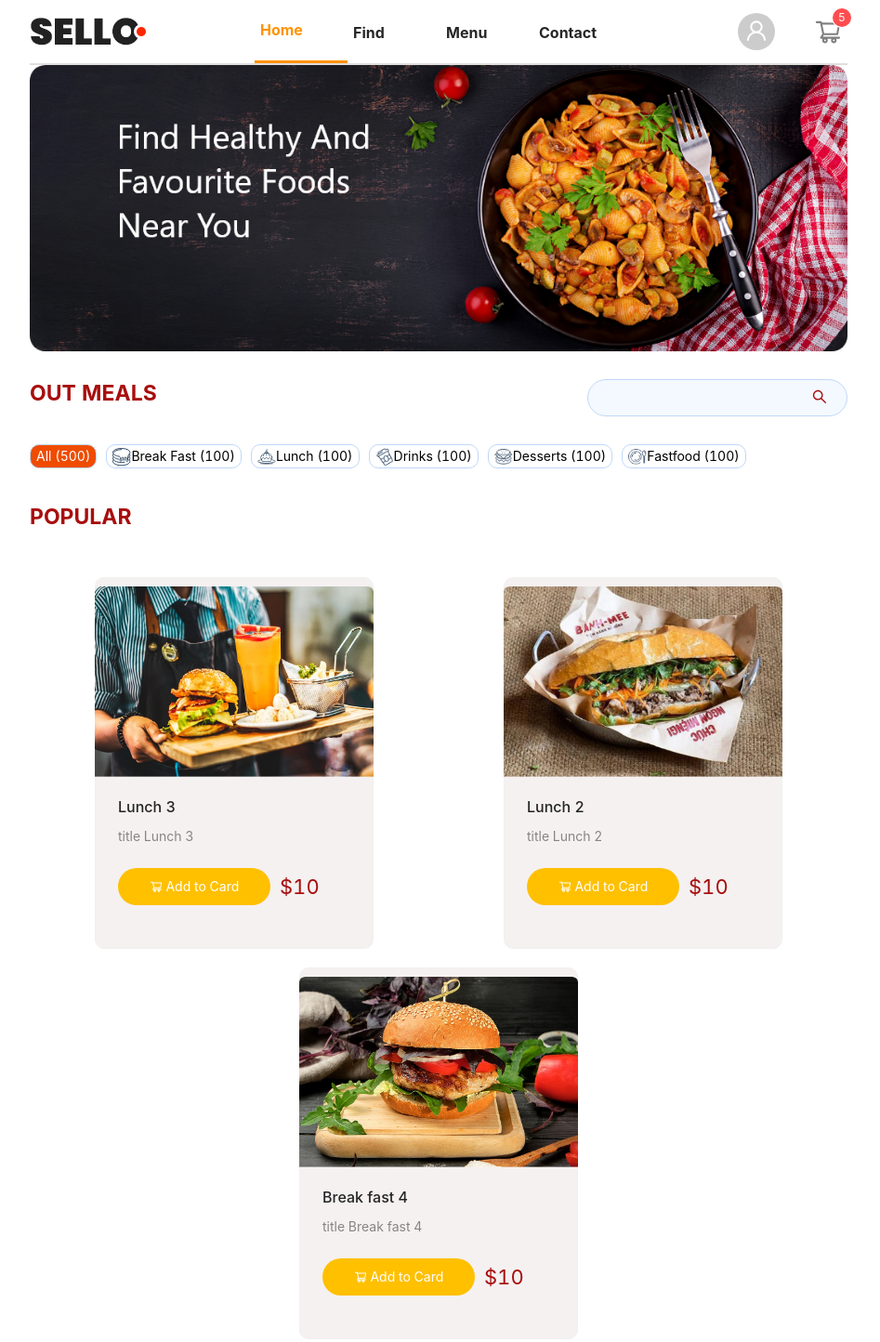
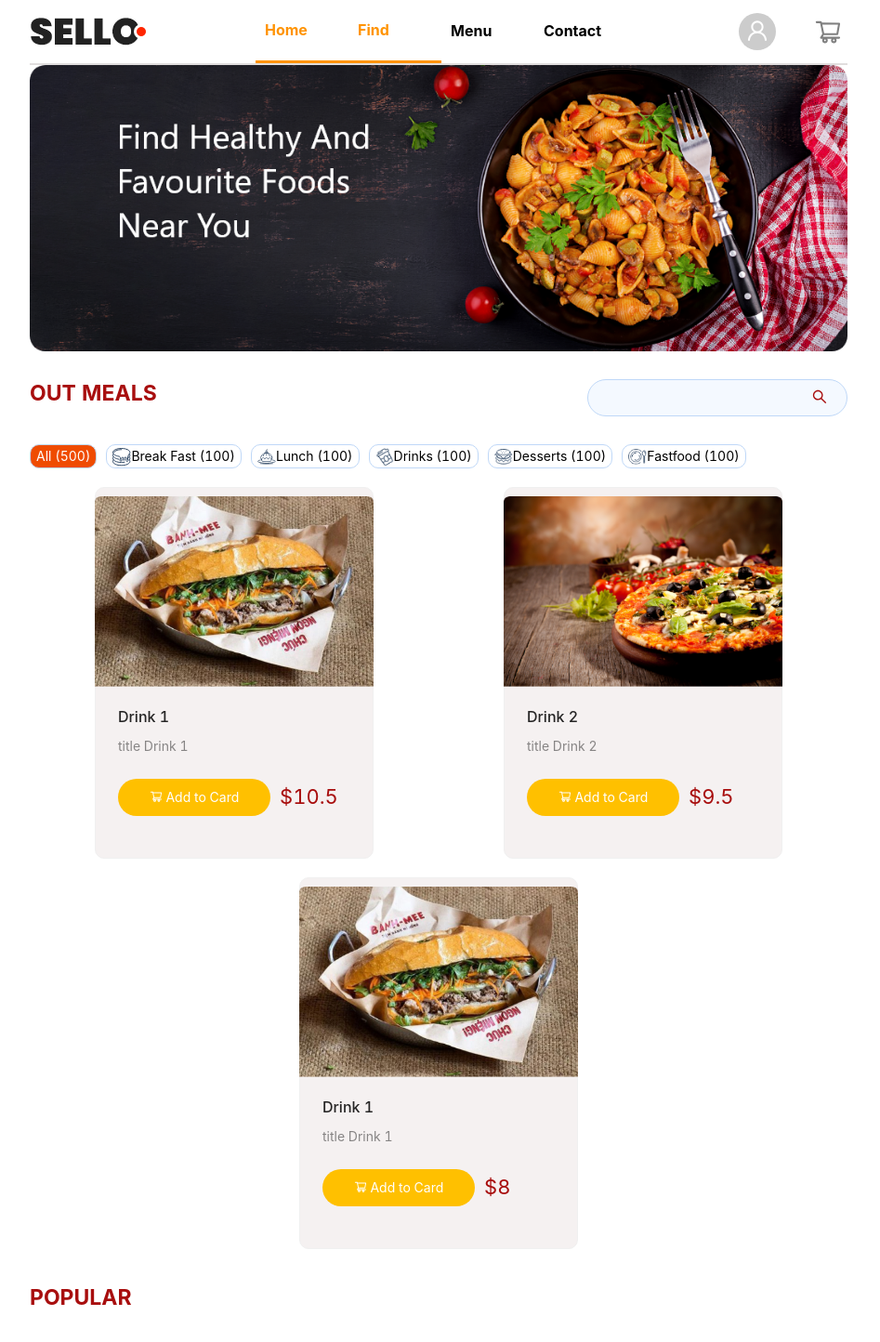
Before and after one commit to anhdo9797/Challengens.github.io, a React app: page /Challengens.github.io/dist/find in a window 1280 px wide. Shown: the top 1444 px of the page at 93% size, without its empty margins (168-1115 px from the left). Built offline with nearby package versions, Linux system fonts and the light colour scheme.

Commit message:
build test

```diff
--- a/package.json
+++ b/package.json
@@ -38,12 +38,16 @@
     "antd": "^4.5.1",
     "bootstrap": "^4.5.0",
     "dotenv": "^8.2.0",
+    "firebase": "^7.19.0",
     "gh-pages": "^3.1.0",
     "react": "^16.13.1",
     "react-bootstrap": "^1.3.0",
     "react-dom": "^16.13.1",
     "react-loadingg": "^1.7.2",
+    "react-redux": "^7.2.1",
     "react-router-dom": "^5.2.0",
-    "react-slick": "^0.27.9"
+    "react-slick": "^0.27.9",
+    "redux": "^4.0.5",
+    "redux-saga": "^1.1.3"
   }
 }
--- a/src/Components/Card/ItemProducts.js
+++ b/src/Components/Card/ItemProducts.js
@@ -4,7 +4,7 @@ import { ShoppingCartOutlined } from "@ant-design/icons";
 
 import "./product.scss";
 
-const ItemProduct = ({ title, src, description }) => {
+const ItemProduct = ({ title, src, description, price, addToCart }) => {
   const { Meta } = Card;
   return (
     <Card
@@ -23,10 +23,10 @@ const ItemProduct = ({ title, src, description }) => {
     >
       <Meta title={title} description={description} />
       <div className="wrapPrice">
-        <button className="addCard">
+        <button className="addCard" onClick={addToCart}>
           <ShoppingCartOutlined /> Add to Card
         </button>
-        <p className="price">$10 </p>
+        <p className="price">${price} </p>
       </div>
     </Card>
   );
--- a/src/Components/Header/header.scss
+++ b/src/Components/Header/header.scss
@@ -20,18 +20,19 @@
     display: flex;
     height: 100%;
     display: flex;
-    align-items: flex-end;
-    button {
+    .navLink {
       height: 100%;
-
+      color: black;
       font-size: 16px;
       width: 100px;
       font-weight: bold;
       display: flex;
-      align-items: flex-end;
-      padding-bottom: 20px;
+
+      display: flex;
+      align-items: center;
+      padding-left: 10px;
     }
-    button:hover {
+    .navLink:hover {
       background-color: #e0dddd;
     }
     button.active {
@@ -43,7 +44,23 @@
     display: flex;
     height: 100%;
     align-items: center;
-    button {
+    // padding-bottom: 20px;
+    .navLink {
+      height: 100%;
+      color: black;
+      font-size: 16px;
+      font-weight: bold;
+      display: flex;
+      display: flex;
+      align-items: center;
+      padding: 0 5px;
+    }
+    .navLink:hover {
+      background-color: #e0dddd;
+    }
+    button.active {
+      border-bottom: 3px solid #ff9300;
+      color: #ff9300;
     }
   }
   .menuPhone {
--- a/src/Components/Header/index.js
+++ b/src/Components/Header/index.js
@@ -1,5 +1,6 @@
 import React, { useState } from "react";
-import logo from "../../assets/logo.png";
+import { useHistory, NavLink } from "react-router-dom";
+import { useSelector } from "react-redux";
 import {
   MenuFoldOutlined,
   UserOutlined,
@@ -8,7 +9,7 @@ import {
 import { Avatar, Badge, Drawer } from "antd";
 
 import "./header.scss";
-import { useHistory } from "react-router-dom";
+import logo from "../../assets/logo.png";
 
 const listMenu = [
   {
@@ -36,6 +37,9 @@ export const HeaderHome = ({ match }) => {
 
   let history = useHistory();
 
+  //redux
+  let productsQuantity = useSelector((state) => state.cart.listProducts.length);
+
   const navCLick = (e, i) => {
     history.push(e.pathName);
     setVisible(false);
@@ -47,21 +51,34 @@ export const HeaderHome = ({ match }) => {
       <img src={logo} className="logo" />
       <div className="nav">
         {listMenu.map((e, i) => (
-          <button
-            onClick={() => navCLick(e, i)}
-            className={select == i ? "active" : null}
+          <NavLink
+            activeStyle={{
+              borderBottom: "3px solid #ff9300",
+              color: "#ff9300",
+            }}
+            to={e.pathName}
+            key={i}
+            className="navLink"
           >
             {e.label}
-          </button>
+          </NavLink>
         ))}
       </div>
       <div className="avatarShop">
-        <button onClick={() => history.push("/user")}>
+        <NavLink
+          activeStyle={{
+            borderBottom: "3px solid #ff9300",
+            color: "#ff9300",
+          }}
+          to="/user"
+          className="navLink"
+        >
           <Avatar size="large" icon={<UserOutlined />} />
-        </button>
+        </NavLink>
+
         <button>
           {/* item shopping */}
-          <Badge count={5}>
+          <Badge count={productsQuantity}>
             <ShoppingCartOutlined
               style={{ fontSize: 30, color: "grey", marginLeft: 30 }}
             />
--- /dev/null
+++ b/src/Store/AddToCart/action.js
@@ -0,0 +1,16 @@
+//action type
+
+export const ADD_TO_CART = "ADD_TO_CART";
+export const REMOTE_PRODUCT = "REMOTE_PRODUCT";
+
+//action
+
+const addToCart = (payload) => ({ type: ADD_TO_CART, payload });
+const removeProduct = (payload) => ({ type: REMOTE_PRODUCT, payload });
+
+const cartAction = {
+  addToCart,
+  removeProduct,
+};
+
+export default cartAction;
--- /dev/null
+++ b/src/Store/AddToCart/reducer.js
@@ -0,0 +1,20 @@
+const { ADD_TO_CART } = require("./action");
+
+const initialState = {
+  listProducts: [],
+};
+
+const cartReducer = (state = initialState, action) => {
+  switch (action.type) {
+    case ADD_TO_CART:
+      return {
+        ...state,
+        listProducts: [...state.listProducts, action.payload],
+      };
+
+    default:
+      return state;
+  }
+};
+
+export default cartReducer;
--- /dev/null
+++ b/src/Store/store.js
@@ -0,0 +1,10 @@
+import { combineReducers, createStore } from "redux";
+import cartReducer from "./AddToCart/reducer";
+
+const rootReducer = combineReducers({
+  cart: cartReducer,
+});
+
+const store = createStore(rootReducer);
+
+export default store;
--- a/src/assets/findPage/Products/index.js
+++ b/src/assets/findPage/Products/index.js
@@ -25,6 +25,7 @@ export const dataProductFindPage = [
     icon: drIcon,
     subTitle: "title Drink 1",
     category: "drink",
+    price: 10.5,
   },
   {
     img: p2,
@@ -32,6 +33,7 @@ export const dataProductFindPage = [
     title: "Drink 2",
     subTitle: "title Drink 2",
     category: "drink",
+    price: 9.5,
   },
   {
     img: p1,
@@ -39,6 +41,7 @@ export const dataProductFindPage = [
     icon: drIcon,
     subTitle: "title Drink 1",
     category: "drink",
+    price: 8,
   },
   {
     img: p1,
@@ -46,12 +49,14 @@ export const dataProductFindPage = [
     title: "Lunch 2",
     subTitle: "title Lunch 2",
     category: "lunch",
+    price: 8.5,
   },
   {
     img: p3,
     icon: luIcon,
     title: "Lunch 3",
     subTitle: "title Lunch 3",
+    price: 9.5,
     category: "lunch",
   },
   {
@@ -60,6 +65,7 @@ export const dataProductFindPage = [
     title: "Lunch 2",
     subTitle: "title Lunch 2",
     category: "lunch",
+    price: 7,
   },
   {
     img: p4,
@@ -67,6 +73,7 @@ export const dataProductFindPage = [
     title: "Break fast 4",
     subTitle: "title Break fast 4",
     category: "breakFast",
+    price: 7,
   },
   {
     img: p1,
@@ -74,6 +81,7 @@ export const dataProductFindPage = [
     title: "Break fast 1",
     subTitle: "title Lunch 1",
     category: "breakFast",
+    price: 10.5,
   },
   {
     img: p4,
@@ -81,6 +89,7 @@ export const dataProductFindPage = [
     title: "Break fast 4",
     subTitle: "title Break fast 4",
     category: "breakFast",
+    price: 20,
   },
   {
     img: p2,
@@ -88,6 +97,7 @@ export const dataProductFindPage = [
     title: "FastFood 1",
     subTitle: "title FastFood 1",
     category: "fastFood",
+    price: 20.5,
   },
   {
     img: p3,
@@ -95,6 +105,7 @@ export const dataProductFindPage = [
     title: "FastFood 2",
     subTitle: "title FastFood 2",
     category: "fastFood",
+    price: 30,
   },
   {
     img: p2,
@@ -102,6 +113,7 @@ export const dataProductFindPage = [
     title: "FastFood 1",
     subTitle: "title FastFood 1",
     category: "fastFood",
+    price: 30,
   },
   {
     img: p2,
@@ -109,6 +121,7 @@ export const dataProductFindPage = [
     title: "Desserts 1",
     subTitle: "title Desserts 1",
     category: "desserts",
+    price: 30,
   },
   {
     img: p3,
@@ -116,6 +129,7 @@ export const dataProductFindPage = [
     title: "Desserts 2",
     subTitle: "title Desserts 2",
     category: "desserts",
+    price: 20,
   },
   {
     img: p2,
@@ -123,5 +137,6 @@ export const dataProductFindPage = [
     title: "Desserts 3",
     subTitle: "title Desserts 3",
     category: "desserts",
+    price: 30,
   },
 ];
--- a/src/index.js
+++ b/src/index.js
@@ -16,10 +16,15 @@ import Contact from "./pages/Contact";
 import { HeaderHome } from "./Components/Header";
 
 import "./main.scss";
+import { Provider } from "react-redux";
+import store from "./Store/store";
 
 export default function App() {
   return (
-    <BrowserRouter basename={"/Challengens.github.io/dist"}>
+    <Provider store={store}>
+      <BrowserRouter
+      basename={"/Challengens.github.io/dist"}
+      >
         {/* get ulr public + url router */}
         <div className="main">
           <HeaderHome />
@@ -33,6 +38,7 @@ export default function App() {
           </Switch>
         </div>
       </BrowserRouter>
+    </Provider>
   );
 }
 
--- a/src/pages/Authentication/index.js
+++ b/src/pages/Authentication/index.js
@@ -39,10 +39,8 @@ const Authentication = ({ props }) => {
     password: "",
   });
 
-  let history = useHistory();
-  const goHome = () => {
-    history.push("/home");
-  };
+  const signUp = () => {};
+  const signIn = () => {};
 
   return (
     <div className="authentication">
@@ -141,7 +139,9 @@ const Authentication = ({ props }) => {
               </Form.Item>
             </Form>
 
-            <Button className="buttonComplete">Sign Up</Button>
+            <Button className="buttonComplete" onClick={signUp}>
+              Sign Up
+            </Button>
           </Tabs.TabPane>
 
           <Tabs.TabPane tab="Sign In" key="2">
@@ -191,9 +191,7 @@ const Authentication = ({ props }) => {
               />
             </Form>
 
-            <Button className="buttonComplete" onClick={goHome}>
-              Sign In
-            </Button>
+            <Button className="buttonComplete">Sign In</Button>
           </Tabs.TabPane>
         </Tabs>
       </div>
--- a/src/pages/Find/index.js
+++ b/src/pages/Find/index.js
@@ -1,23 +1,41 @@
 import React, { useState } from "react";
-import { Input } from "antd";
 
 import "./find.scss";
 import { banner, listButtonCategory } from "../../assets/findPage/index";
 import Search from "../../Components/Input/Search";
 import { dataProductFindPage } from "../../assets/findPage/Products";
 import ItemProduct from "../../Components/Card/ItemProducts";
+import { useDispatch, useSelector } from "react-redux";
+import cartAction from "../../Store/AddToCart/action";
 
 const Find = ({ props }) => {
   const [categoryId, setCategoryId] = useState(0);
-  const [listProducts, setListProducts] = useState([]);
+  const [listProducts, setListProducts] = useState(dataProductFindPage);
+
+  let dispatch = useDispatch(); //function mapDispatch
+  let list = useSelector((state) => state.cart.listProducts);
+
+  const addToCart = (product) => {
+    dispatch(cartAction.addToCart(product));
+    console.log("====================================");
+    console.log(list);
+    console.log("====================================");
+  };
 
   const filterData = (category, i) => {
-    setCategoryId(i);
-    let newArray = dataProductFindPage.filter(
-      (e, i) => e.category === category
-    );
+    //fill listData for category (lunch, break fast, ....)
 
-    setListProducts(newArray);
+    setCategoryId(i); //id category select => change background
+
+    if (category != "") {
+      let newArray = dataProductFindPage.filter(
+        (e, i) => e.category === category
+      );
+
+      setListProducts(newArray);
+    } else {
+      setListProducts(dataProductFindPage);
+    }
   };
 
   return (
@@ -46,7 +64,13 @@ const Find = ({ props }) => {
       </div>
       <div className="listProducts">
         {listProducts.slice(0, 3).map((e, i) => (
-          <ItemProduct src={e.img} title={e.title} description={e.subTitle} />
+          <ItemProduct
+            src={e.img}
+            title={e.title}
+            price={e.price}
+            description={e.subTitle}
+            addToCart={() => addToCart(e)}
+          />
         ))}
       </div>
 
@@ -55,7 +79,13 @@ const Find = ({ props }) => {
       </div>
       <div className="listProducts">
         {dataProductFindPage.slice(4, 7).map((e, i) => (
-          <ItemProduct src={e.img} title={e.title} description={e.subTitle} />
+          <ItemProduct
+            src={e.img}
+            title={e.title}
+            description={e.subTitle}
+            price={e.price}
+            addToCart={() => addToCart(e)}
+          />
         ))}
       </div>
     </div>
```
Also changed, not shown: src/Sevices/fibaseConfig.js (added, +24 -0 lines), src/Store/Authentication/action.js (added), src/Store/Authentication/reducer.js (added), src/Store/Authentication/saga.js (added), 3 other files. Lines whose indentation alone changed are shown as unchanged.
